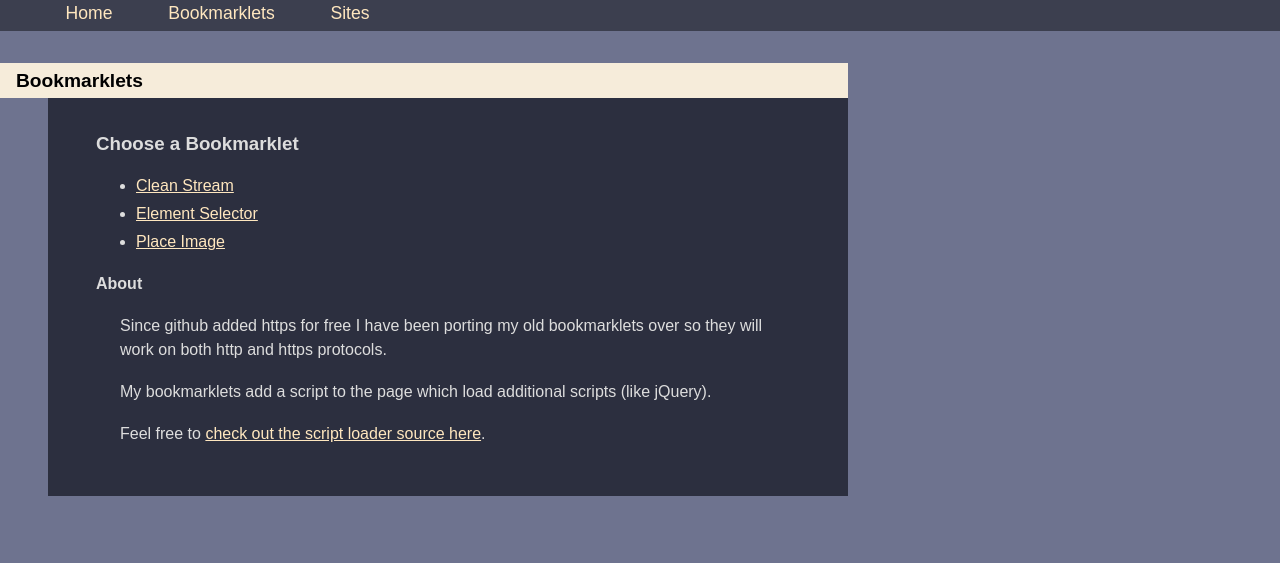
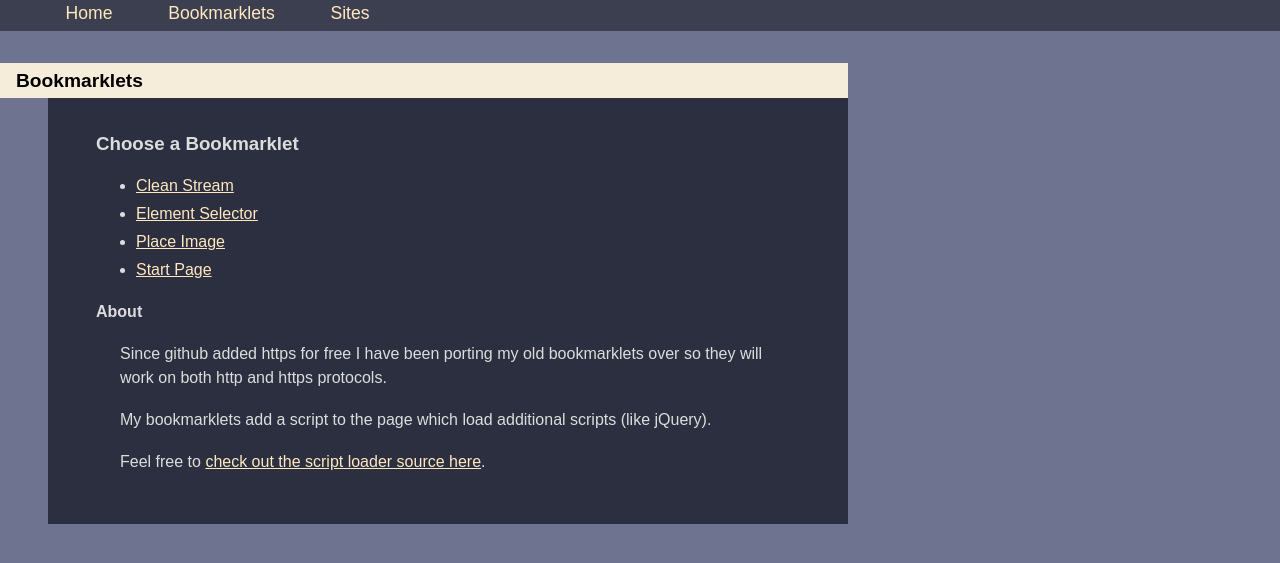
Before and after one commit to cwmonkey/cwmonkey.github.io, a Jekyll site: the page built from bookmarklets/index.html, in a window 1280 px wide, cut to the strip 84-647 px from the top of the page. Built offline with Jekyll 4.4.1, drawn with Linux system fonts in a browser that asks for light colours; nearby versions of some CDN libraries; some web fonts are replaced; Markdown is read by kramdown in place of the engine named in the settings.

Commit message:
adding start page navs. Forcing https

```diff
--- a/_layouts/default.html
+++ b/_layouts/default.html
@@ -43,7 +43,7 @@
 					<li class="item"><a href="/bookmarklets/clean-stream">Clean Stream</a></li>
 					<li class="item"><a href="/bookmarklets/element-selector">Element Selector</a></li>
 					<li class="item"><a href="/bookmarklets/place-image">Place Image</a></li>
-					<!-- li class="item"><a href="/bookmarklets/start-page">Start Page</a></li -->
+					<li class="item"><a href="/bookmarklets/start-page">Start Page</a></li>
 				</ul>
 			</li>
 			<li class="item">
--- a/bookmarklets/index.html
+++ b/bookmarklets/index.html
@@ -9,7 +9,7 @@ title: Bookmarklets
 		<li><a href="/bookmarklets/clean-stream">Clean Stream</a></li>
 		<li><a href="/bookmarklets/element-selector">Element Selector</a></li>
 		<li><a href="/bookmarklets/place-image">Place Image</a></li>
-		<!-- li><a href="/bookmarklets/start-page">Start Page</a></li -->
+		<li><a href="/bookmarklets/start-page">Start Page</a></li>
 		<!-- li><a href="/bookmarklets/test">Test</a></li -->
 	</ul>
 </section>
--- a/bookmarklets/start-page/start-page.js
+++ b/bookmarklets/start-page/start-page.js
@@ -13,7 +13,7 @@ window.cwmStartPage.load = function (window, $, undefined) {
 	var main = function() {
 		var check_forward = function() {
 			if ( !thumb || !favicon ) return;
-			document.location = (window.cwmBookmarkletUrl + '/start-page.html#href=' + encodeURIComponent(document.location.href) + '&title=' + encodeURIComponent(document.title) + '&thumb=' + encodeURIComponent(thumb) + '&icon=' + encodeURIComponent(favicon));
+			document.location = ('https' + window.cwmBookmarkletUrl + '/start-page.html#href=' + encodeURIComponent(document.location.href) + '&title=' + encodeURIComponent(document.title) + '&thumb=' + encodeURIComponent(thumb) + '&icon=' + encodeURIComponent(favicon));
 		};
 
 		html2canvas(document.body, {
```
